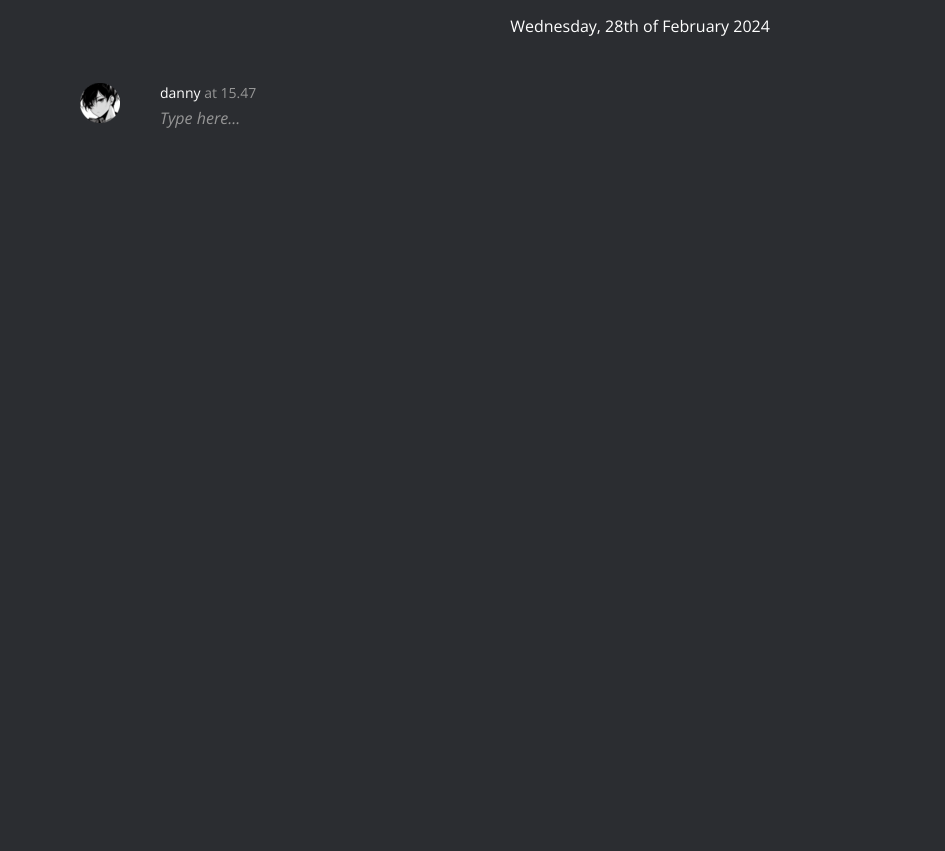
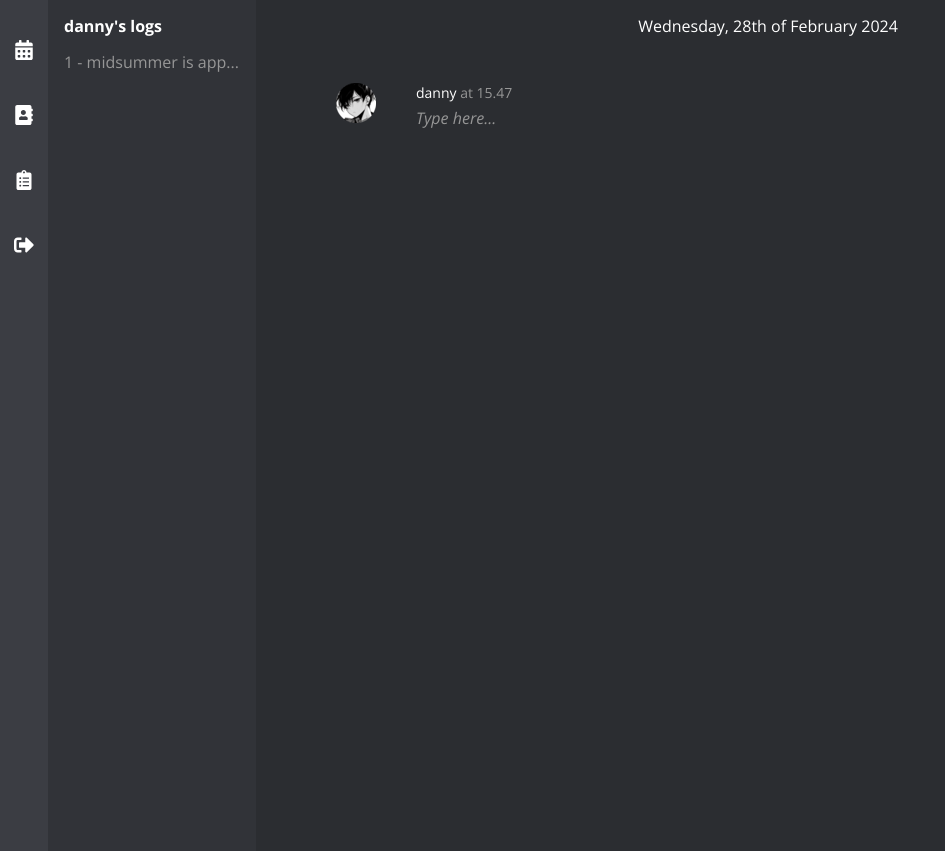
Before and after one commit to zhillan-arf/miika, a React (Create React App) app in the folder client/: page /chatroom in a window 1280 px wide. Shown: the whole page, without its empty margins (0-945 px from the left). Built offline with nearby package versions, Linux system fonts and the light colour scheme; no server answers.

Commit message:
chatroom designs

```diff
--- a/client/package.json
+++ b/client/package.json
@@ -8,6 +8,7 @@
     "@testing-library/user-event": "^13.5.0",
     "react": "^18.2.0",
     "react-dom": "^18.2.0",
+    "react-icons": "^5.0.1",
     "react-router-dom": "^6.22.1",
     "react-scripts": "^3.0.1",
     "web-vitals": "^2.1.4"
--- a/client/src/assets/chatheader.css
+++ b/client/src/assets/chatheader.css
@@ -1,9 +1,8 @@
 .chat-header {
     display: flex;
-    width: 100%;
     position: fixed;
-    top: 0;
-    left: 0;
+    top: 0px;
+    left: 0px;
     height: 3.2em;
     font-size: 16px;
     font-family: 'Open Sans', sans-serif;
@@ -12,4 +11,5 @@
     justify-content: center;
     align-items: center;
     z-index: 42;
+    margin-left: 16em;
 }
--- a/client/src/assets/chatroom.css
+++ b/client/src/assets/chatroom.css
@@ -9,6 +9,14 @@ html, body {
     min-height: 100vh;
     height: auto;
     overflow-y: auto;
+    display: flex;
+    flex-direction: row;
+}
+
+.room {
+    flex-grow: 1;
+    position: relative;
+    width: 100%;
 }
 
 .chat-feed {
@@ -16,11 +24,11 @@ html, body {
     min-height: 100vh;
     height: auto;
     font-size: 16px;
-    margin-top: 3.2em;
     box-sizing: border-box;
     flex-direction: column;
     background-color: #2B2D31;
     position: relative;
+    margin-top: 3.2em;
     margin-left: 5em;
 }
 
--- /dev/null
+++ b/client/src/assets/dock.css
@@ -0,0 +1,18 @@
+.dock {
+    font-size: 16px;
+    width: 3em;
+    min-height: 100vh;
+    height: auto;
+    color: #969696;
+    background-color: #3B3D43;
+    display: flex;
+    flex-direction: column;
+    align-items: center;
+}
+
+.dock-icon {
+    font-size: 20px;
+    cursor: pointer;
+    margin-top: 2em;
+    color: white;
+}
--- /dev/null
+++ b/client/src/assets/sidebar.css
@@ -0,0 +1,40 @@
+.sidebar {
+    display: flex;
+    flex-direction: row;
+    min-height: 100vh;
+    height: auto;
+}
+
+.sidebar-bar {
+    display: flex;
+    flex-direction: column;
+    background-color: #313338;
+}
+
+.master-header {
+    display: flex;
+    font-size: 16;
+    font-weight: bold;
+    width: 12em;
+    color: white;
+    font-family: 'Open Sans', sans-serif;
+    padding-left: 1em;
+    height: 3.2em;
+    align-items: center;
+    position: fixed;
+    top: 0px;
+    left: 3em;
+    background-color: #313338;
+}
+
+.sidebar-days {
+    font-family: 'Open Sans', sans-serif;
+    font-size: 16px;
+    width: 12em;
+    color: #969696;
+    background-color: #313338;
+    padding-left: 1em;
+    padding-top: 3.2em;
+    display: flex;
+    flex-direction: column;
+}
--- a/client/src/components/ChatHeader.js
+++ b/client/src/components/ChatHeader.js
@@ -1,14 +1,31 @@
-import React from "react";
+import React, {useState, useRef, useEffect} from 'react';
 import "../assets/chatheader.css";
 import getDate from "../middlewares/getFormatDate.js";
 
-const ChatHeader = () => {
+const ChatHeader = ({ parentRef }) => {
     const displayDate = getDate();
+    const selfRef = useRef(null);
+    const [selfWidth, setSelfWidth] = useState(0);
+
+    const updateSelfWidth = () => {
+        if (parentRef.current) {
+            setSelfWidth(parentRef.current.offsetWidth);
+        }
+    }
+
+    useEffect(() => {
+        updateSelfWidth();
+        window.addEventListener('resize', updateSelfWidth);
+        return () => {
+            window.removeEventListener('resize', updateSelfWidth);
+        }
+    });
+
     return (
-        <header className="chat-header">
-            {displayDate}
+        <header ref={selfRef} className="chat-header" style={{width: selfWidth}}>
+            <div className="date">{displayDate}</div>
         </header>
-    )
+    );
 }
 
 export default ChatHeader;
--- a/client/src/components/ChatRoom.js
+++ b/client/src/components/ChatRoom.js
@@ -1,9 +1,11 @@
-import React, { useState } from "react";
+import React, { useState, useRef } from "react";
 import ChatHeader from "./ChatHeader.js";
 import ChatBox from "./ChatBox.js";
+import Sidebar from "./Sidebar.js";
 import "../assets/chatroom.css";
 
 const ChatRoom = () => {
+    const parentRef = useRef(null);
     const getDisplayTime = () => {
         const date = new Date();
         const hours = date.getHours();
@@ -41,7 +43,11 @@ const ChatRoom = () => {
     }
     return (
         <div className="container">
-            <ChatHeader/>
+            <Sidebar masterName={masterName}>
+                1 - midsummer is app...
+            </Sidebar>
+            <div className="room" ref={parentRef}>
+                <ChatHeader parentRef={parentRef}/>
                 <div className="chat-feed">
                     {chats.map((chat, index) => (
                         <ChatBox
@@ -56,6 +62,7 @@ const ChatRoom = () => {
                     ))}
                 </div>
             </div>
+        </div>
     );
 }
 
--- /dev/null
+++ b/client/src/components/Dock.js
@@ -0,0 +1,16 @@
+import React from "react";
+import '../assets/dock.css'
+import { FaCalendarAlt, FaAddressBook, FaSignOutAlt, FaClipboardList } from 'react-icons/fa';
+
+const Dock = () => {
+    return (
+        <div className="dock">
+            <div className='dock-icon'><FaCalendarAlt/></div>
+            <div className='dock-icon'><FaAddressBook/></div>
+            <div className='dock-icon'><FaClipboardList/></div>
+            <div className='dock-icon'><FaSignOutAlt/></div>
+        </div>
+    );
+}
+
+export default Dock;
--- /dev/null
+++ b/client/src/components/Sidebar.js
@@ -0,0 +1,17 @@
+import React from "react";
+import Dock from "./Dock";
+import '../assets/sidebar.css'
+
+const Sidebar = ({ masterName, children }) => {
+    return (
+        <div className="sidebar">
+            <Dock/>
+            <div className="sidebar-bar">
+                <header className="master-header">{masterName}'s logs</header>
+                <div className="sidebar-days">{children}</div>
+            </div>
+        </div>
+    );
+}
+
+export default Sidebar;
--- a/client/src/components/Test.js
+++ b/client/src/components/Test.js
@@ -1,8 +1,21 @@
 import React from 'react';
+import Sidebar from "./Sidebar.js";
+import ChatHeader from "./ChatHeader";
 
 const Test = () => {
     return (
-        <div>Hello, world!</div>
+        <div style={{display: 'flex', 'flex-direction': 'row'}}>
+            <Sidebar>
+                <div style={{'margin-top': '4em', 'font-size': '16px'}}>Day 1</div>
+                <div style={{'margin-top': '1em', 'font-size': '16px'}}>Day 2</div>
+            </Sidebar>
+            <div style={{flexGrow: 1, position: 'relative', display: 'flex', 'flex-direction': 'column'}}>
+                <ChatHeader />
+                <div style={{'margin-top': '4em', 'font-size': '16px'}}>
+                    Hello, world!
+                </div>
+            </div>
+        </div>
     );
 }
 
```
Also changed, not shown: 1 other file (tests, documents, lock files or other folders). Lines whose indentation alone changed are shown as unchanged.
